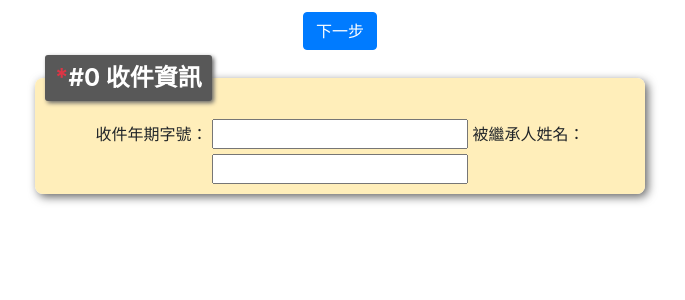
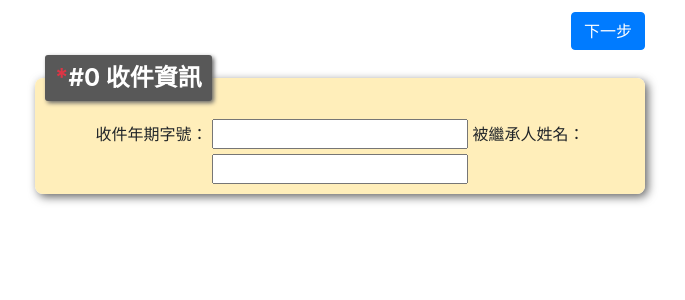
Before and after one commit to pyliu/heir_check, a PHP site: page / in a window 1280 px wide. Shown: the part 68-368 px from the top of the page, without its empty margins (300-985 px from the left). Run offline with PHP 8.4, Linux system fonts and the light colour scheme.

Commit message:
adjust buttons position

```diff
--- a/assets/css/main.css
+++ b/assets/css/main.css
@@ -114,3 +114,8 @@ legend {
 	height: auto;
 	vertical-align: middle;
 }
+
+.btn_grp {
+	clear: both;
+	text-align: right;
+}
--- a/index.html
+++ b/index.html
@@ -57,7 +57,7 @@
         <div class="col-6 text-center">
           <form id="inheritance_form" name="inheritance_form" action="">
 
-            <div id="no0_btn_grp">
+            <div id="no0_btn_grp" class="btn_grp">
               <button id="no0_btn_next" class="btn btn-primary">下一步</button>
             </div>
 
@@ -69,10 +69,10 @@
               <input type="text" id="heir" name="heir" value="" data-trigger="focus" data-toggle="popover" data-content="繼承人姓名不能空值！" />
             </fieldset>
 
-            <div id="no1_btn_grp" class="hide">
+            <div id="no1_btn_grp" class="hide btn_grp">
               <button id="no1_btn_prev" class="btn btn-default">上一步</button>
               <button id="no1_btn_next" class="btn btn-primary">下一步</button>
-          </div>
+            </div>
 
             <fieldset class="layer1" id="layer1_select_type">
               <legend id="heir_reg_type_legend" data-trigger="manual" data-toggle="popover" data-content="請選擇繼承登記類型！" data-placement="right"><span class="text-danger">*</span>#1 繼承登記類型</legend>
@@ -87,7 +87,7 @@
               </div>
             </fieldset>
 
-            <div id="no2_btn_grp" class="hide">
+            <div id="no2_btn_grp" class="hide btn_grp">
               <button id="no2_btn_prev" class="btn btn-secondary">上一步</button>
               <button id="no2_btn_next" class="btn btn-primary">下一步</button>
             </div>
@@ -176,7 +176,7 @@
               </fieldset>
             </fieldset>
 
-            <div id="no3_btn_grp" class="hide">
+            <div id="no3_btn_grp" class="hide btn_grp">
               <button id="no3_btn_prev" class="btn btn-secondary">上一步</button>
               <button id="no3_btn_next" class="btn btn-primary">下一步</button>
             </div>
@@ -249,7 +249,7 @@
               </div>
             </fieldset>
 
-            <div id="no4_btn_grp" class="hide">
+            <div id="no4_btn_grp" class="hide btn_grp">
               <button id="no4_btn_prev" class="btn btn-secondary">上一步</button>
               <button id='GEN_btn' class='btn btn-success' title="GENERATE TABLE">產製審查表格</button>
             </div>
```
